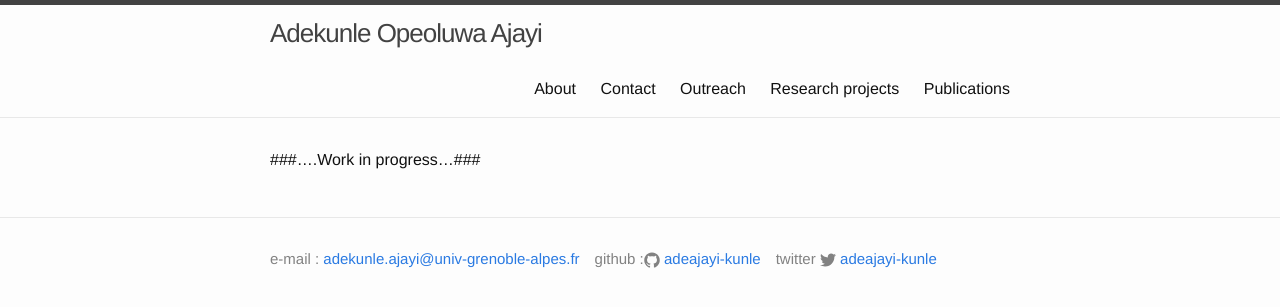
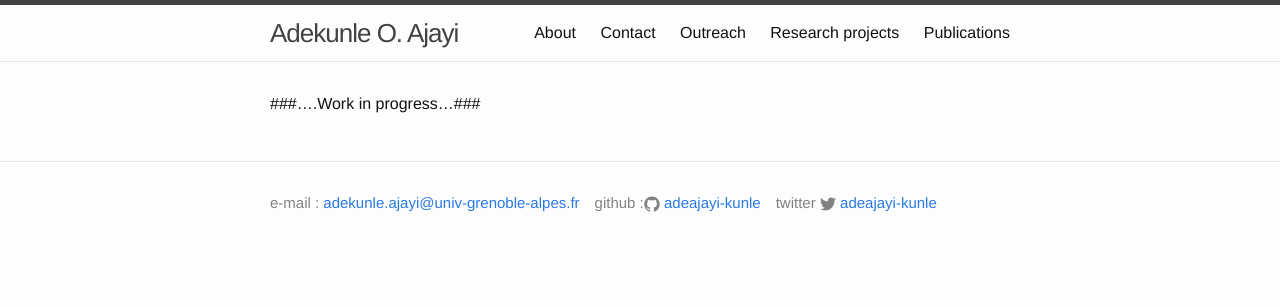
Before and after one commit to adekunleoajayi/adekunleoajayi.github.io, a Jekyll site: the page built from index.md, in a window 1280 px wide. Shown: the top 307 px of the page. Built offline with Jekyll 4.4.1, drawn with Linux system fonts in a browser that asks for light colours.

Commit message:
Update _config.yml

```diff
--- a/_config.yml
+++ b/_config.yml
@@ -4,7 +4,7 @@
 # 'jekyll serve'. If you change this file, please restart the server process.
 
 # Site settings
-title: Adekunle Opeoluwa Ajayi
+title: Adekunle O. Ajayi
 email: adekunle.ajayi@univ-grenoble-alpes.fr
 description: > # this means to ignore newlines until "baseurl:"
   Doctoral Researcher
```
